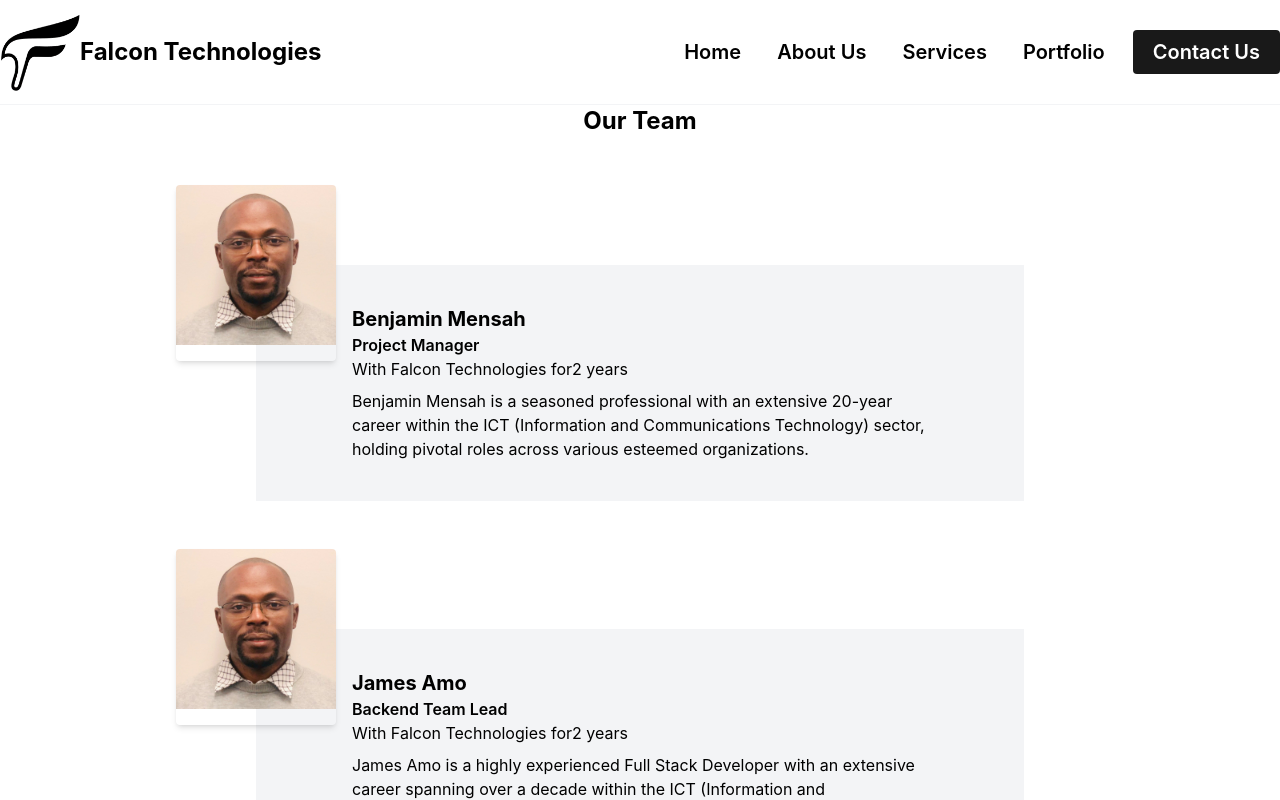
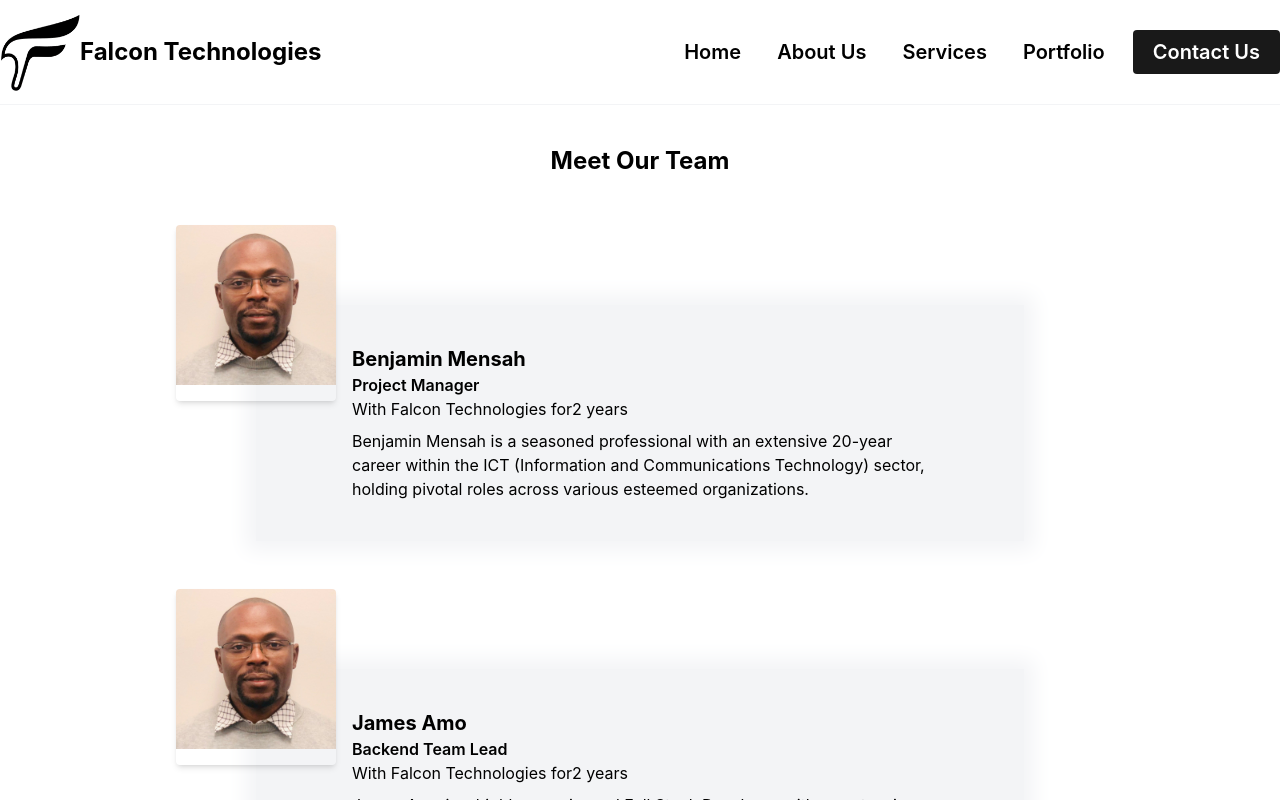
Before and after one commit to thetruekobby/new-falcon-web, a React (Create React App) app: page /team in a window 1280 px wide. Shown: the top 800 px of the page. Built offline with nearby package versions, Linux system fonts and the light colour scheme.

Commit message:
styles updated

```diff
--- a/src/pages/Team.js
+++ b/src/pages/Team.js
@@ -1,11 +1,11 @@
 import ourTeam from "../team.json"
 const Team = () => {
   return (
-    <div className="container mx-auto">
-      <h1 className="section-title text-center">Our Team</h1>
+    <div className="container mx-auto pt-10">
+      <h1 className="section-title text-center">Meet Our Team</h1>
       <div className="">
         {ourTeam.teams.map((member, index) => (
-          <div key={index} className="relative bg-gray-100 shadow-[1_1_5px_10px_theme('colors.gray.100')] mt-32 w-[60%] mx-auto px-24 py-10">
+          <div key={index} className="relative bg-gray-100 shadow-[0_0_20px_10px_theme('colors.gray.100')] mt-32 w-[60%] mx-auto px-24 py-10">
             <div className="absolute min-w-[160px] w-[20%] aspect-[1/1.1] -left-20 -top-20 shadow-md rounded overflow-hidden">
               <img src={member.image} alt="w-full h-full object-cover object-center" />
             </div>
```
